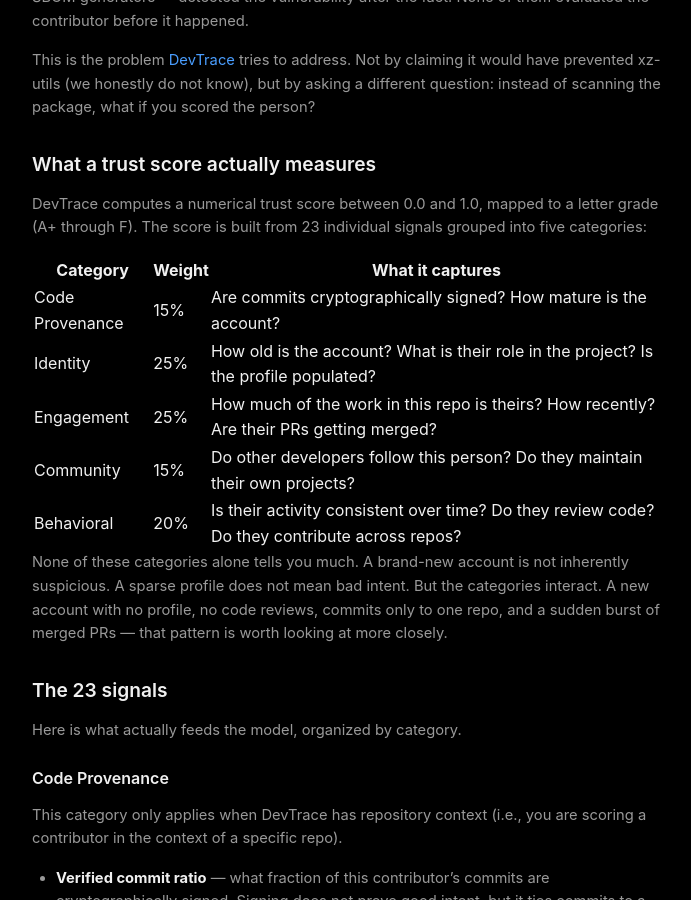
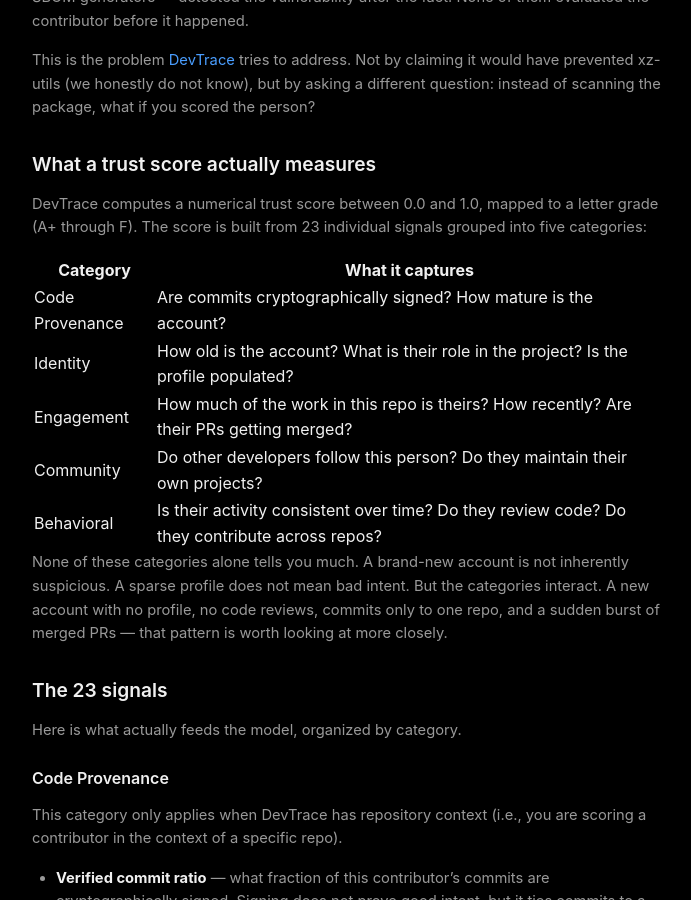
Before and after one commit to thingzio/thingzio.github.io, a Jekyll site: the page built from _posts/2026-04-22-anatomy-of-a-trust-score.md, in a window 1280 px wide and 900 px high, scrolled down 450 px. Shown: the whole window, without its empty margins (292-983 px from the left). Built offline with Jekyll 4.4.1, drawn with Linux system fonts in a browser that asks for light colours.

Commit message:
Revise trust score categories table format
Updated the trust score categories table to remove weights and clarify captured information.

```diff
--- a/_posts/2026-04-22-anatomy-of-a-trust-score.md
+++ b/_posts/2026-04-22-anatomy-of-a-trust-score.md
@@ -23,13 +23,13 @@
 grade (A+ through F). The score is built from 23 individual signals grouped into five
 categories:
 
-| Category | Weight | What it captures |
-|---|---|---|
-| Code Provenance | 15% | Are commits cryptographically signed? How mature is the account? |
-| Identity | 25% | How old is the account? What is their role in the project? Is the profile populated? |
-| Engagement | 25% | How much of the work in this repo is theirs? How recently? Are their PRs getting merged? |
-| Community | 15% | Do other developers follow this person? Do they maintain their own projects? |
-| Behavioral | 20% | Is their activity consistent over time? Do they review code? Do they contribute across repos? |
+| Category | What it captures |
+|---|---|
+| Code Provenance | Are commits cryptographically signed? How mature is the account? |
+| Identity | How old is the account? What is their role in the project? Is the profile populated? |
+| Engagement | How much of the work in this repo is theirs? How recently? Are their PRs getting merged? |
+| Community | Do other developers follow this person? Do they maintain their own projects? |
+| Behavioral | Is their activity consistent over time? Do they review code? Do they contribute across repos? |
 
 None of these categories alone tells you much. A brand-new account is not inherently
 suspicious. A sparse profile does not mean bad intent. But the categories interact.
```
